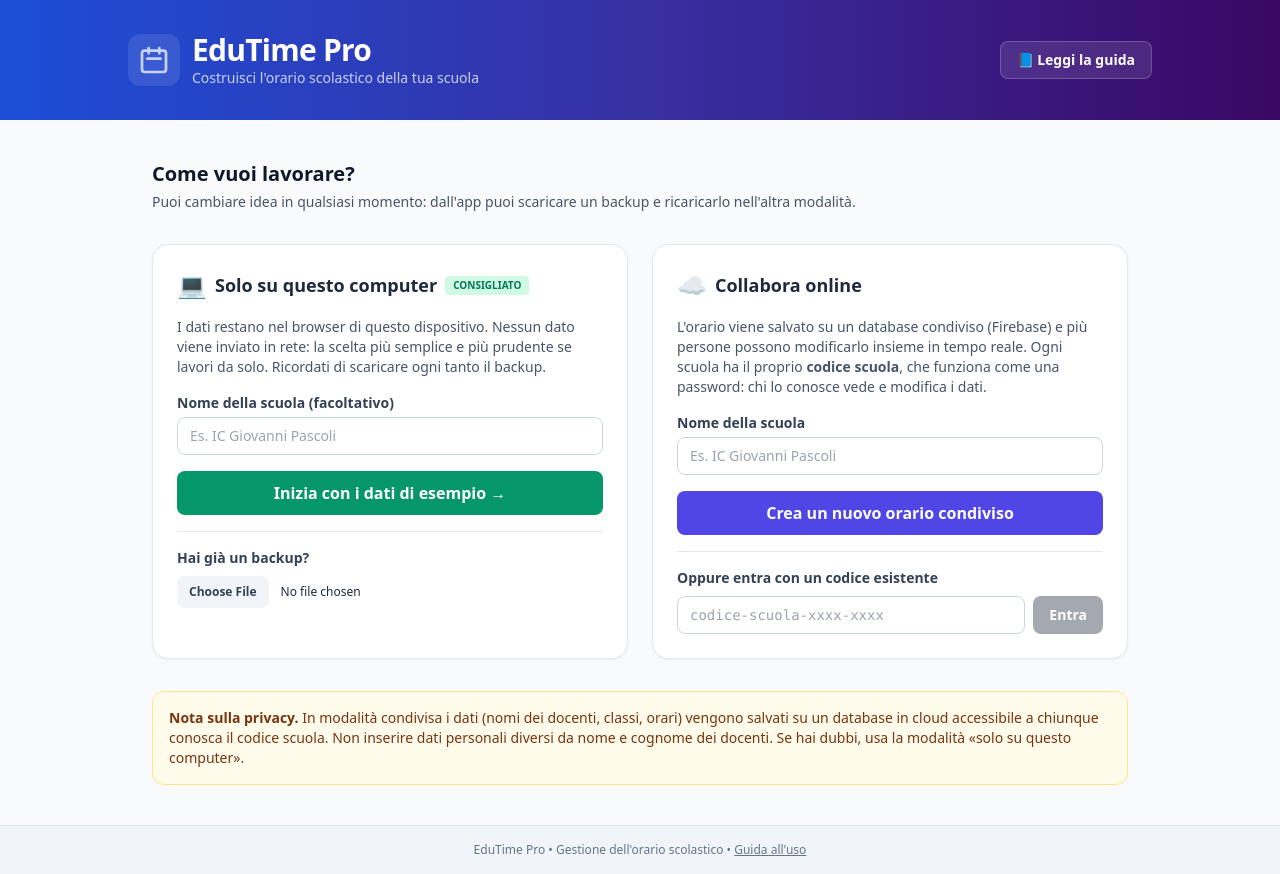
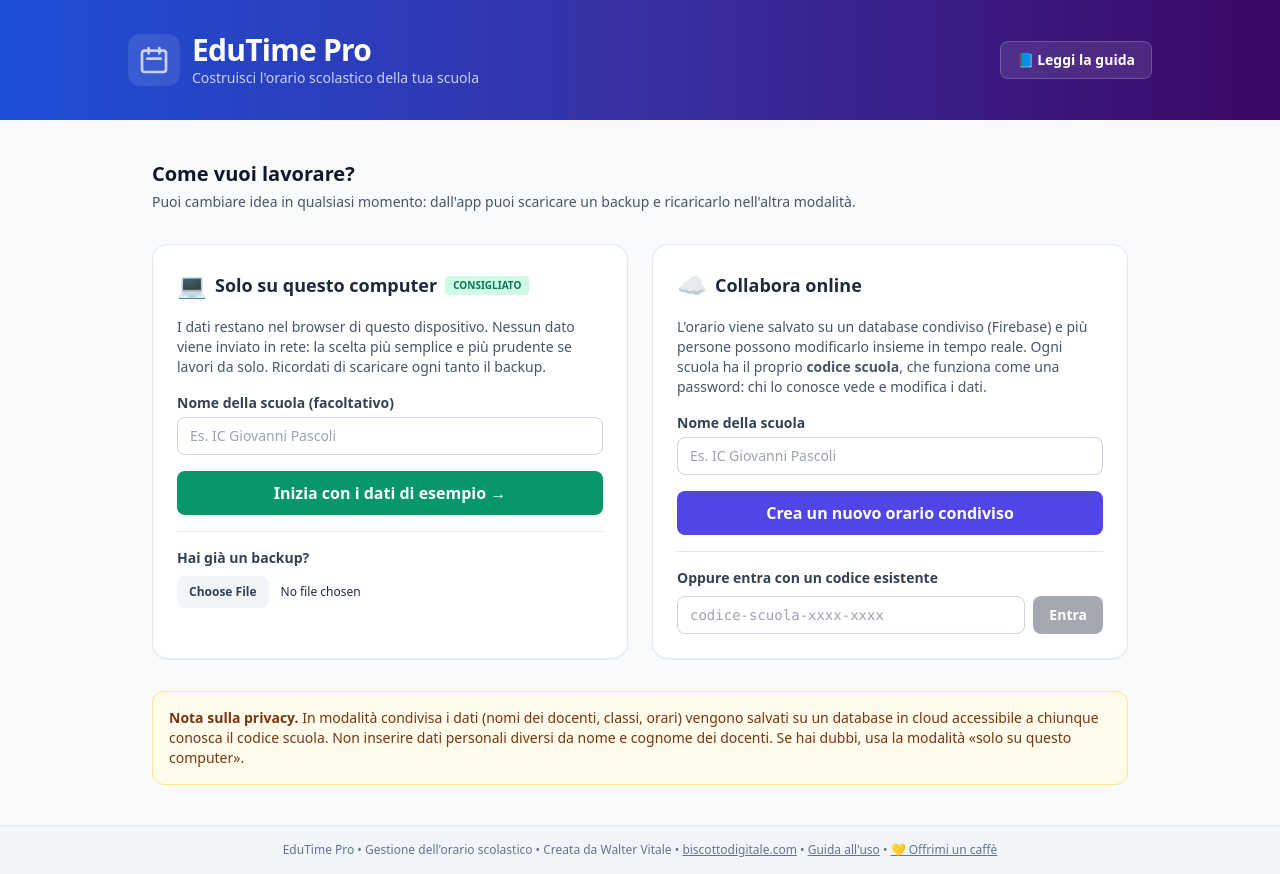
Before and after one commit to profmusicmentor/edutime-pro, a React (Vite) app: page / in a window 1280 px wide. Built offline with nearby package versions, Linux system fonts and the light colour scheme.

Commit message:
Corregge footer duplicato mancante in WorkspaceGate
La schermata iniziale (prima di scegliere lo spazio di lavoro) ha un
footer separato da quello dell'app, rimasto col testo vecchio.
Allineato: credito sviluppatore + link donazioni anche li'.

Co-Authored-By: Claude Sonnet 5 <noreply@anthropic.com>

```diff
--- a/src/WorkspaceGate.tsx
+++ b/src/WorkspaceGate.tsx
@@ -299,9 +299,28 @@ export default function WorkspaceGate({ invitedCode, onChoose }: Props) {
       </main>
 
       <footer className="bg-slate-100 border-t border-slate-200 py-4 px-6 text-center text-xs text-slate-500">
-        EduTime Pro • Gestione dell'orario scolastico •{' '}
+        EduTime Pro • Gestione dell'orario scolastico • Creata da Walter
+        Vitale •{' '}
+        <a
+          href="https://biscottodigitale.com"
+          target="_blank"
+          rel="noopener noreferrer"
+          className="underline hover:text-slate-700"
+        >
+          biscottodigitale.com
+        </a>{' '}
+        •{' '}
         <a href="/guida" className="underline hover:text-slate-700">
           Guida all'uso
+        </a>{' '}
+        •{' '}
+        <a
+          href="https://paypal.me/delfino0087"
+          target="_blank"
+          rel="noopener noreferrer"
+          className="underline hover:text-slate-700"
+        >
+          💛 Offrimi un caffè
         </a>
       </footer>
     </div>
```
